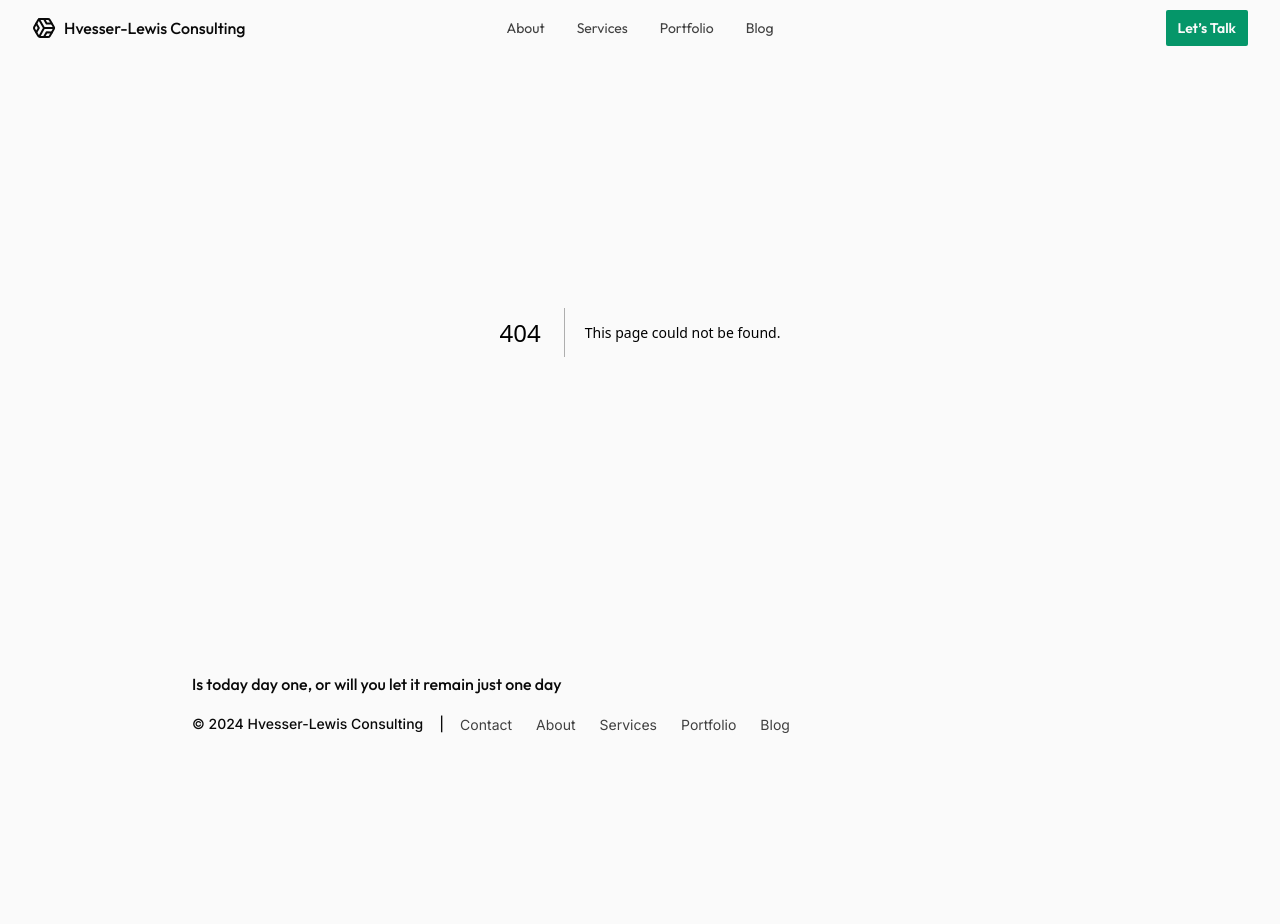
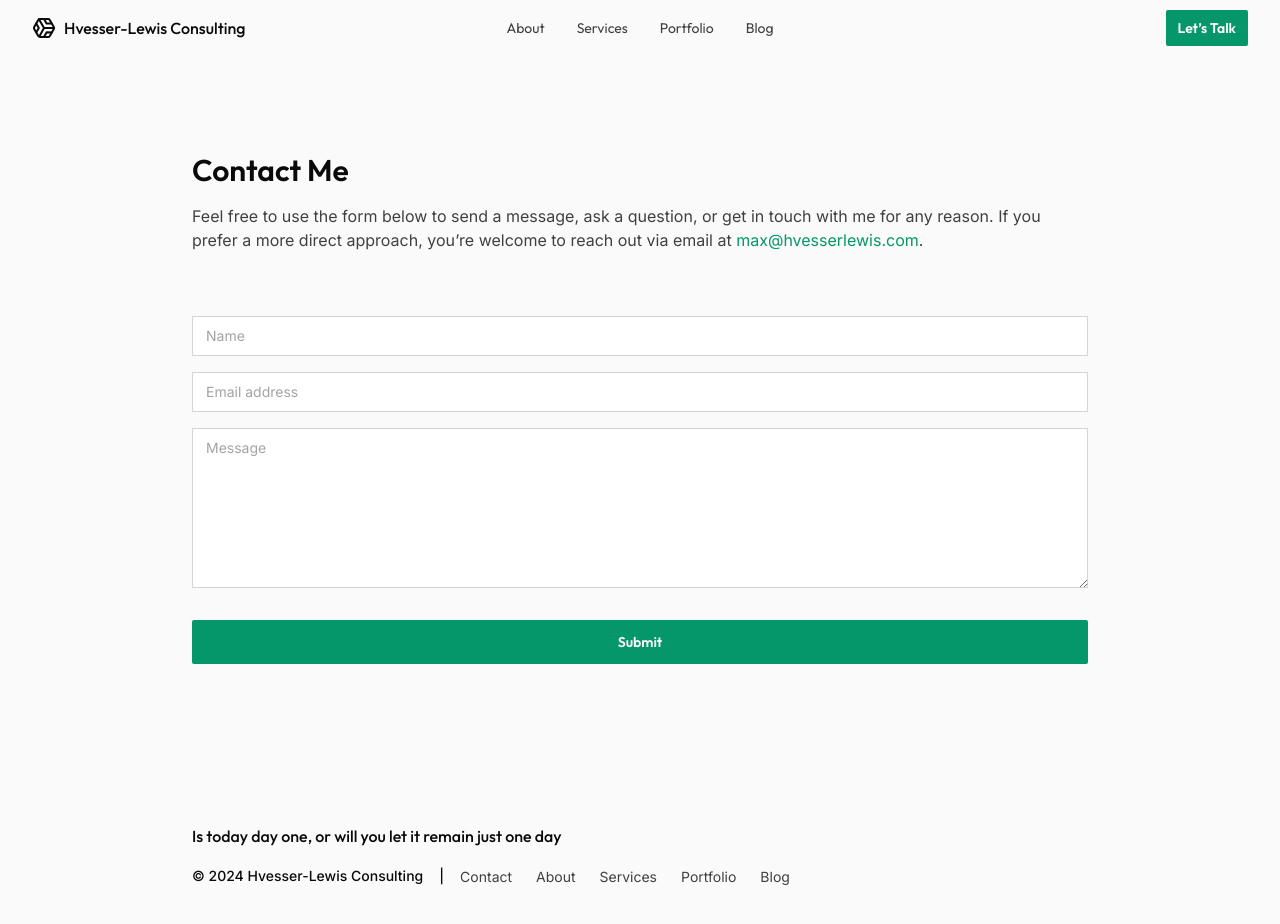
Before and after one commit to maxhves/hvesser-lewis-consulting-site, a Next.js app: page /contact in a window 1280 px wide. Before the commit this address had no page. Shown: the top 924 px of the page. Before the commit the page ends 800 px from the top, so only its background shows below. Built offline with nearby package versions, Linux system fonts and the light colour scheme.

Commit message:
Setup basic contact form.

```diff
--- a/src/app/blog/page.tsx
+++ b/src/app/blog/page.tsx
@@ -1,5 +1,3 @@
-//region Entry
-
 import ContentContainer from "@/components/ui/content-container";
 import Header, {Heading, Subheading} from "@/app/blog/components/header";
 import ArticleList from "@/app/blog/components/article-list";
@@ -11,6 +9,8 @@ import ArticleCard, {
   ArticleCardPreviewText,
   ArticleCardTitle
 } from "@/app/blog/components/article-card";
+
+//region Entry
 
 export default function Blog() {
   return (
--- /dev/null
+++ b/src/app/contact/page.tsx
@@ -0,0 +1,44 @@
+import React from 'react'
+import ContentContainer from "@/components/ui/content-container";
+import {Input} from "@/components/ui/input-new";
+import {Textarea} from "@/components/ui/textarea-new";
+import {BaseButton} from "@/components/ui/button-new";
+import {SectionHeading, SectionSubheading} from "@/components/ui/header";
+import Link from "next/link";
+
+//region Entry
+
+export default function Contact() {
+  return (
+    <main className="flex-grow">
+      <ContentContainer className="py-16 sm:py-24">
+        <SectionHeading>
+          Contact Me
+        </SectionHeading>
+        <SectionSubheading className="mt-4">
+          Feel free to use the form below to send a message, ask a question, or get in touch with me for any reason.
+          If you prefer a more direct approach, you’re welcome to reach out via email at{" "}
+          <Link className="text-emerald-600 hover:text-emerald-800" href="mailto:max@hvesserlewis.com">max@hvesserlewis.com</Link>.
+        </SectionSubheading>
+        <Input
+          className="mt-16"
+          placeholder="Name"
+        />
+        <Input
+          className="mt-4"
+          placeholder="Email address"
+        />
+        <Textarea
+          className="mt-4"
+          placeholder="Message"
+          rows={6}
+        />
+        <BaseButton className="mt-8">
+          Submit
+        </BaseButton>
+      </ContentContainer>
+    </main>
+  )
+}
+
+//endregion
--- a/src/components/ui/button-new.tsx
+++ b/src/components/ui/button-new.tsx
@@ -2,6 +2,36 @@ import React from "react";
 import {Link} from "@/components/ui/link";
 import {clsx} from "clsx";
 import {outfit} from "@/app/fonts";
+import {Button as HeadlessButton, type ButtonProps as HeadlessButtonProps} from '@headlessui/react'
+
+//region Model
+
+const styles = {
+  base: [
+    // Base
+    'relative isolate inline-flex items-center justify-center gap-x-2 rounded-sm text-sm font-semibold',
+
+    // Sizing
+    'px-3.5 py-2.5 sm:text-sm/6',
+
+    // Focus
+    'focus:outline-none data-[focus]:outline data-[focus]:outline-2 data-[focus]:outline-offset-2 data-[focus]:outline-blue-500',
+
+    // Disabled
+    'data-[disabled]:opacity-50'
+  ],
+  solid: [
+    'text-neutral-50 bg-emerald-600 hover:bg-emerald-500 data-[disabled]:bg-emerald-700'
+  ],
+  plain: [
+    'text-neutral-700 bg-transparent hover:bg-neutral-950/5 font-normal'
+  ],
+  accent: [
+    'bg-neutral-50 hover:bg-neutral-200 text-emerald-600'
+  ]
+}
+
+//endregion
 
 //region Primary
 
@@ -87,3 +117,35 @@ export function PlainButton({className, children, href, onClick}: {
 }
 
 //endregion
+
+//region Base
+
+type ButtonProps = (
+  | { accent?: never, plain?: true }
+  | { accent?: true, plain?: never }
+  | { accent?: never, plain?: never }
+) &{ className: string, children: React.ReactNode } & (HeadlessButtonProps | React.ComponentPropsWithoutRef<typeof Link>)
+
+export const BaseButton = React.forwardRef(function BaseButton(
+  {accent, plain, className, children, ...props}: ButtonProps,
+  ref: React.ForwardedRef<HTMLElement>
+) {
+  let classes = clsx(
+    outfit.className,
+    className,
+    styles.base,
+    accent ? styles.accent : plain ? styles.plain : styles.solid
+  )
+
+  return 'href' in props ? (
+    <Link {...props} className={classes} ref={ref as React.ForwardedRef<HTMLAnchorElement>}>
+      {children}
+    </Link>
+  ) : (
+    <HeadlessButton {...props} className={clsx(classes, 'cursor-default')} ref={ref}>
+      {children}
+    </HeadlessButton>
+  )
+})
+
+//endregion
--- /dev/null
+++ b/src/components/ui/input-new.tsx
@@ -0,0 +1,21 @@
+import React, {forwardRef} from 'react'
+import {Input as HeadlessInput, type InputProps as HeadlessInputProps} from '@headlessui/react'
+import {clsx} from "clsx";
+
+//region Regular
+
+export const Input = forwardRef<HTMLInputElement, & HeadlessInputProps>(
+  function Input({ className, ...props }, ref) {
+    return (
+      <span data-slot="control" className={clsx(className)}>
+        <HeadlessInput
+          className="block w-full border-0 bg-white px-3.5 py-2 text-neutral-900 placeholder:text-neutral-400 ring-1 ring-inset ring-neutral-300 focus:ring-2 focus:ring-inset focus:ring-neutral-400 sm:text-sm sm:leading-6 focus:outline-none"
+          ref={ref}
+          {...props}
+        />
+      </span>
+    )
+  }
+)
+
+//endregion
--- /dev/null
+++ b/src/components/ui/textarea-new.tsx
@@ -0,0 +1,21 @@
+import React, {forwardRef} from 'react'
+import {Textarea as HeadlessTextarea, type TextareaProps as HeadlessTextareaProps} from "@headlessui/react";
+import {clsx} from "clsx";
+
+//region Entry
+
+export const Textarea = forwardRef<HTMLTextAreaElement, & HeadlessTextareaProps>(
+  function Textarea({ className, ...props }, ref) {
+    return (
+      <span data-slot="control" className={clsx(className)}>
+        <HeadlessTextarea
+          className="block w-full border-0 bg-white px-3.5 py-2 text-neutral-900 placeholder:text-neutral-400 ring-1 ring-inset ring-neutral-300 focus:ring-2 focus:ring-inset focus:ring-neutral-400 sm:text-sm sm:leading-6 focus:outline-none"
+          ref={ref}
+          {...props}
+        />
+      </span>
+    )
+  }
+)
+
+//endregion
```
